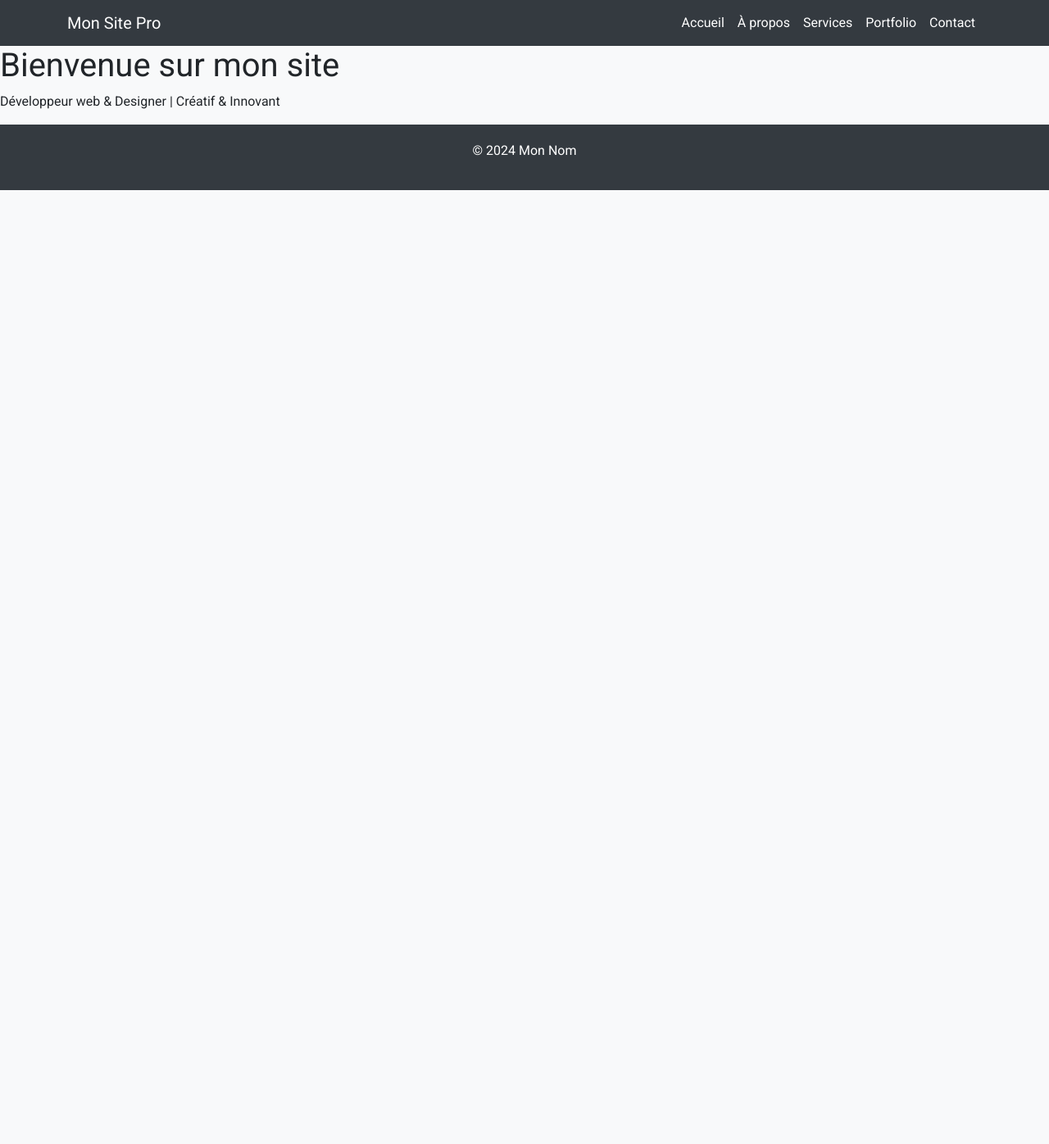
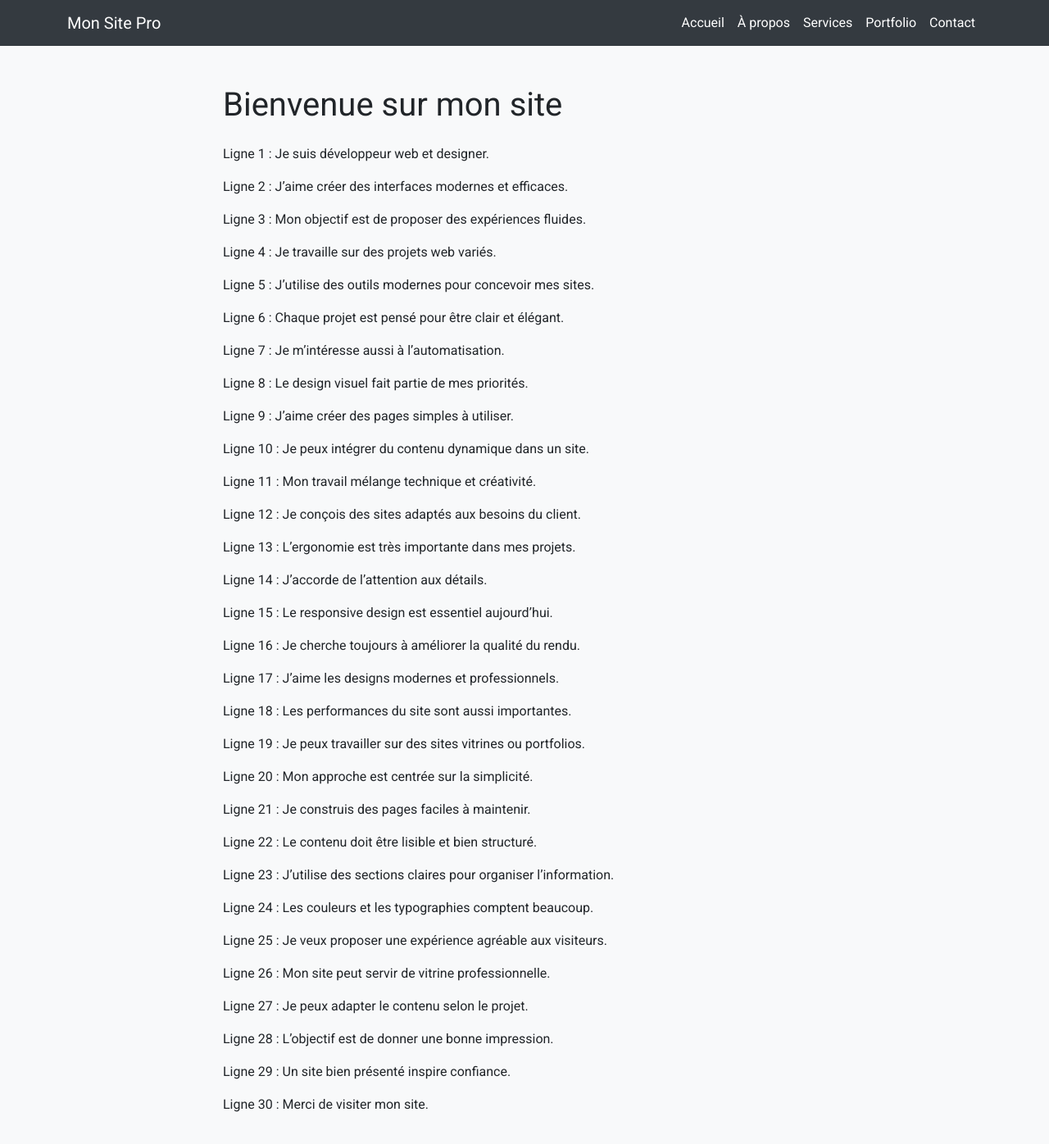
Before and after one commit to abderrahim01/coursera, a Jekyll site: the page built from index.html, in a window 1280 px wide and 1400 px high. Shown: the top 1396 px of the window at 82% size. Built offline with Jekyll 4.4.1, drawn with Linux system fonts in a browser that asks for light colours.

Commit message:
Mise a jours des pages 0

```diff
--- a/index.html
+++ b/index.html
@@ -2,5 +2,41 @@
 layout: default
 title: "Accueil"
 ---
-<h1>Bienvenue sur mon site</h1>
-<p>Développeur web & Designer | Créatif & Innovant</p>
+<section class="container py-5">
+  <div class="row justify-content-center">
+    <div class="col-lg-8">
+      <h1 class="mb-4">Bienvenue sur mon site</h1>
+
+      <p>Ligne 1 : Je suis développeur web et designer.</p>
+      <p>Ligne 2 : J’aime créer des interfaces modernes et efficaces.</p>
+      <p>Ligne 3 : Mon objectif est de proposer des expériences fluides.</p>
+      <p>Ligne 4 : Je travaille sur des projets web variés.</p>
+      <p>Ligne 5 : J’utilise des outils modernes pour concevoir mes sites.</p>
+      <p>Ligne 6 : Chaque projet est pensé pour être clair et élégant.</p>
+      <p>Ligne 7 : Je m’intéresse aussi à l’automatisation.</p>
+      <p>Ligne 8 : Le design visuel fait partie de mes priorités.</p>
+      <p>Ligne 9 : J’aime créer des pages simples à utiliser.</p>
+      <p>Ligne 10 : Je peux intégrer du contenu dynamique dans un site.</p>
+      <p>Ligne 11 : Mon travail mélange technique et créativité.</p>
+      <p>Ligne 12 : Je conçois des sites adaptés aux besoins du client.</p>
+      <p>Ligne 13 : L’ergonomie est très importante dans mes projets.</p>
+      <p>Ligne 14 : J’accorde de l’attention aux détails.</p>
+      <p>Ligne 15 : Le responsive design est essentiel aujourd’hui.</p>
+      <p>Ligne 16 : Je cherche toujours à améliorer la qualité du rendu.</p>
+      <p>Ligne 17 : J’aime les designs modernes et professionnels.</p>
+      <p>Ligne 18 : Les performances du site sont aussi importantes.</p>
+      <p>Ligne 19 : Je peux travailler sur des sites vitrines ou portfolios.</p>
+      <p>Ligne 20 : Mon approche est centrée sur la simplicité.</p>
+      <p>Ligne 21 : Je construis des pages faciles à maintenir.</p>
+      <p>Ligne 22 : Le contenu doit être lisible et bien structuré.</p>
+      <p>Ligne 23 : J’utilise des sections claires pour organiser l’information.</p>
+      <p>Ligne 24 : Les couleurs et les typographies comptent beaucoup.</p>
+      <p>Ligne 25 : Je veux proposer une expérience agréable aux visiteurs.</p>
+      <p>Ligne 26 : Mon site peut servir de vitrine professionnelle.</p>
+      <p>Ligne 27 : Je peux adapter le contenu selon le projet.</p>
+      <p>Ligne 28 : L’objectif est de donner une bonne impression.</p>
+      <p>Ligne 29 : Un site bien présenté inspire confiance.</p>
+      <p>Ligne 30 : Merci de visiter mon site.</p>
+    </div>
+  </div>
+</section>
```
Also changed, not shown: 1 other file.
